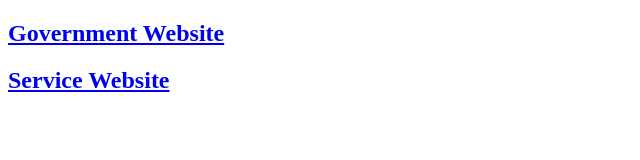
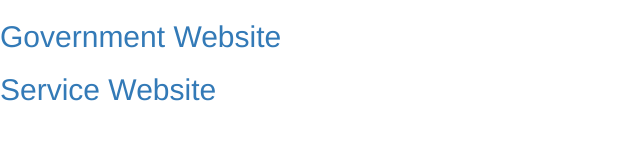
Before and after one commit to lucashc/LauzHack, a plain HTML site: page website/index.html in a window 1280 px wide. Shown: the whole page, without its empty margins (0-640 px from the left). Drawn offline with nearby package versions, Linux system fonts and the light colour scheme.

Commit message:
Add bootstrap

```diff
--- a/website/index.html
+++ b/website/index.html
@@ -1,4 +1,12 @@
 <!DOCTYPE html>
+<!-- Latest compiled and minified CSS -->
+<link rel="stylesheet" href="https://cdn.jsdelivr.net/npm/bootstrap@3.3.7/dist/css/bootstrap.min.css" integrity="sha384-BVYiiSIFeK1dGmJRAkycuHAHRg32OmUcww7on3RYdg4Va+PmSTsz/K68vbdEjh4u" crossorigin="anonymous">
+
+<!-- Optional theme -->
+<link rel="stylesheet" href="https://cdn.jsdelivr.net/npm/bootstrap@3.3.7/dist/css/bootstrap-theme.min.css" integrity="sha384-rHyoN1iRsVXV4nD0JutlnGaslCJuC7uwjduW9SVrLvRYooPp2bWYgmgJQIXwl/Sp" crossorigin="anonymous">
+
+<!-- Latest compiled and minified JavaScript -->
+<script src="https://cdn.jsdelivr.net/npm/bootstrap@3.3.7/dist/js/bootstrap.min.js" integrity="sha384-Tc5IQib027qvyjSMfHjOMaLkfuWVxZxUPnCJA7l2mCWNIpG9mGCD8wGNIcPD7Txa" crossorigin="anonymous"></script>
 <html>
     <head>
         <title>
```
Also changed, not shown: website/government.html (+8 -0 lines), website/service.html (+8 -0 lines).
